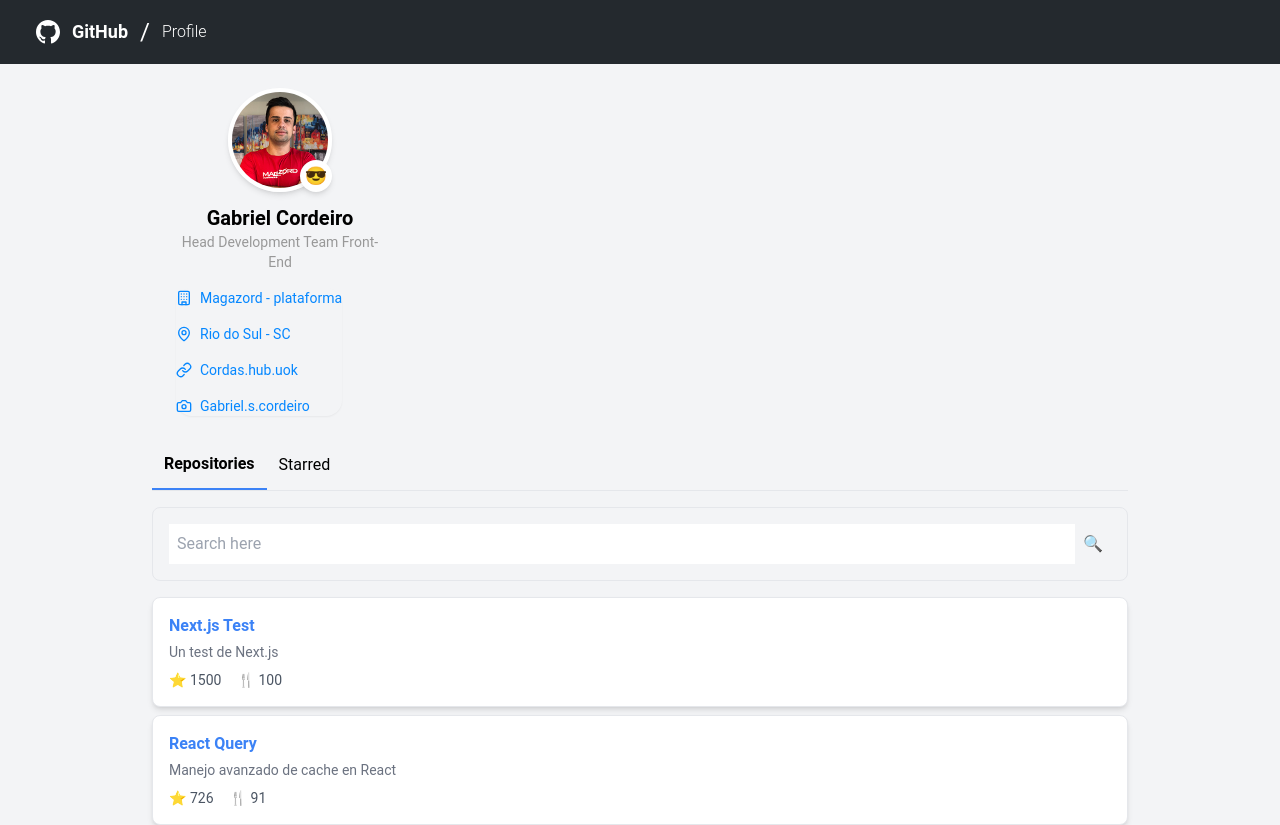
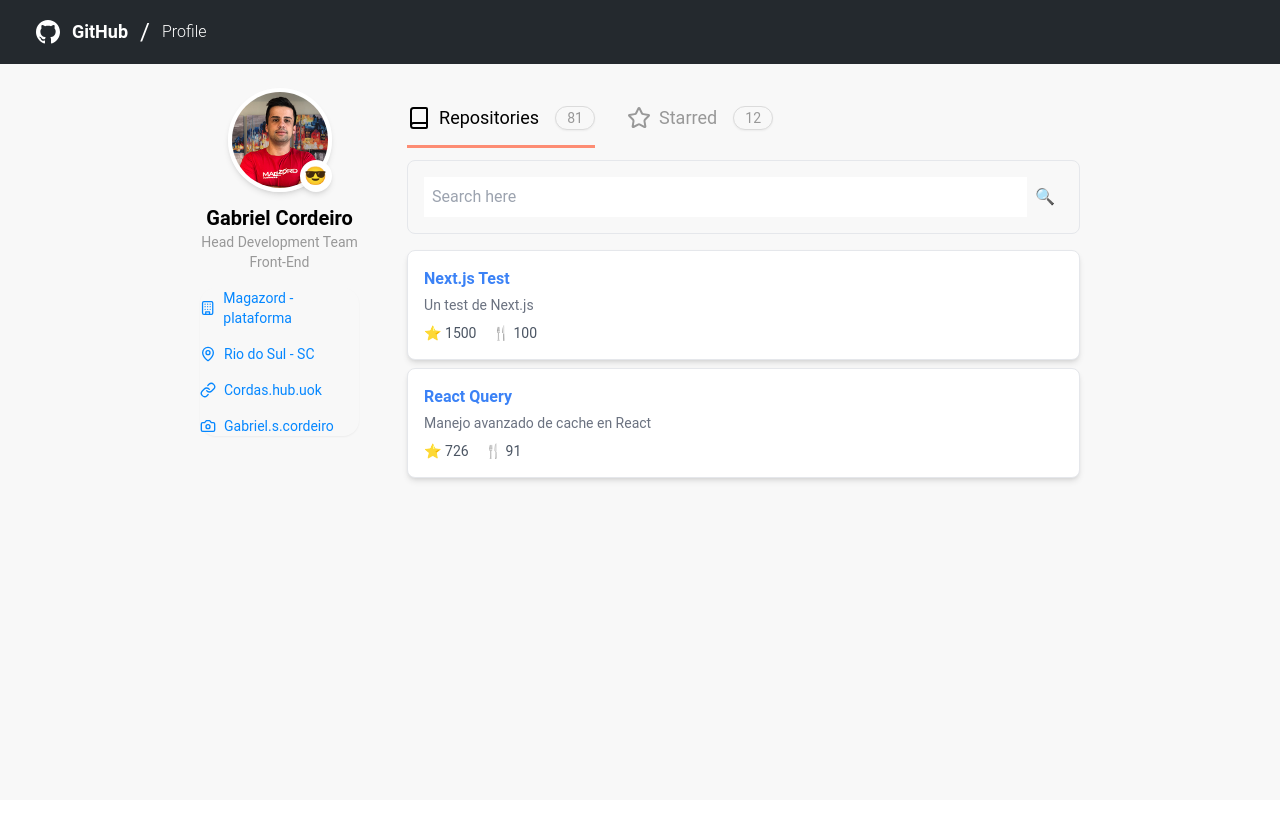
Before and after one commit to grGrimales/magazord-test-app, a Next.js app: page / in a window 1280 px wide. After the commit the page ends 800 px from the top, so only its background shows below. Built offline with nearby package versions, Linux system fonts and the light colour scheme.

Commit message:
Feature: Ajuste no componente de Tabs y home

```diff
--- a/src/app/page.tsx
+++ b/src/app/page.tsx
@@ -16,10 +16,14 @@
   const [activeTab, setActiveTab] = useState('repos');
 
   return (
-    <div className="min-h-screen bg-gray-100 flex flex-col items-center">
+    <div className="min-h-screen bg-background flex flex-col items-center">
       <Header />
+      <div className="w-full max-w-5xl px-6 flex flex-col sm:flex-row sm:items-start">
         <div className="w-full max-w-5xl px-6">
+          <div className="flex flex-col sm:flex-row sm:items-start ">
             <UserProfile />
+
+            <div className="w-full max-w-5xl px-6 mt-7">
               <Tabs activeTab={activeTab} setActiveTab={setActiveTab} />
               <SearchBar />
               <div className="mt-4">
@@ -29,5 +33,9 @@
               </div>
             </div>
           </div>
+
+        </div>
+      </div>
+    </div>
   );
 }
--- a/src/components/Tabs.tsx
+++ b/src/components/Tabs.tsx
@@ -1,3 +1,5 @@
+import { Book, Star } from "lucide-react";
+
 interface TabsProps {
   activeTab: string;
   setActiveTab: (tab: string) => void;
@@ -5,18 +7,53 @@
 
 export default function Tabs({ activeTab, setActiveTab }: TabsProps) {
   return (
-      <div className="flex border-b">
+    <div className="w-full flex flex-col sm:flex-row sm:items-center sm:justify-start gap-8">
+      {/* Pestaña de Repositorios */}
       <button
-          className={`p-3 ${activeTab === 'repos' ? 'border-b-2 border-blue-500 font-bold' : ''}`}
-          onClick={() => setActiveTab('repos')}
+        className={`flex items-center gap-2 relative py-3 text-lg font-normal transition-colors
+          ${activeTab === "repos" ? "text-textPrimary" : "text-textSecondary"}
+        `}
+        onClick={() => setActiveTab("repos")}
       >
+        <Book
+          size={24}
+          className={activeTab === "repos" ? "text-textPrimary" : "text-textSecondary"}
+        />
         Repositories
+
+
+        <span
+          className="ml-2  px-2 py-1 w-10 h-6 flex items-center justify-center shadow-sm text-sm bg-background rounded-full border border-border text-textSecondary"
+        >
+          81
+        </span>
+
+        {activeTab === "repos" && (
+          <span className="absolute left-0 -bottom-1 w-full h-[3px] bg-tabActive"></span>
+        )}
       </button>
+
       <button
-          className={`p-3 ${activeTab === 'starred' ? 'border-b-2 border-blue-500 font-bold' : ''}`}
-          onClick={() => setActiveTab('starred')}
+        className={`flex items-center gap-2 relative py-3 text-lg font-normal transition-colors
+          ${activeTab === "starred" ? "text-textPrimary" : "text-textSecondary"}
+        `}
+        onClick={() => setActiveTab("starred")}
       >
+        <Star
+          size={24}
+          className={activeTab === "starred" ? "text-textPrimary" : "text-textSecondary"}
+        />
         Starred
+
+        <span
+          className="ml-2  px-2 py-1 w-10 h-6 flex items-center justify-center shadow-sm text-sm bg-background rounded-full border border-border text-textSecondary"
+        >
+          12
+        </span>
+
+        {activeTab === "starred" && (
+          <span className="absolute left-0 -bottom-1 w-full h-[3px] bg-tabActive"></span>
+        )}
       </button>
     </div>
   );
```
Lines whose indentation alone changed are shown as unchanged.
